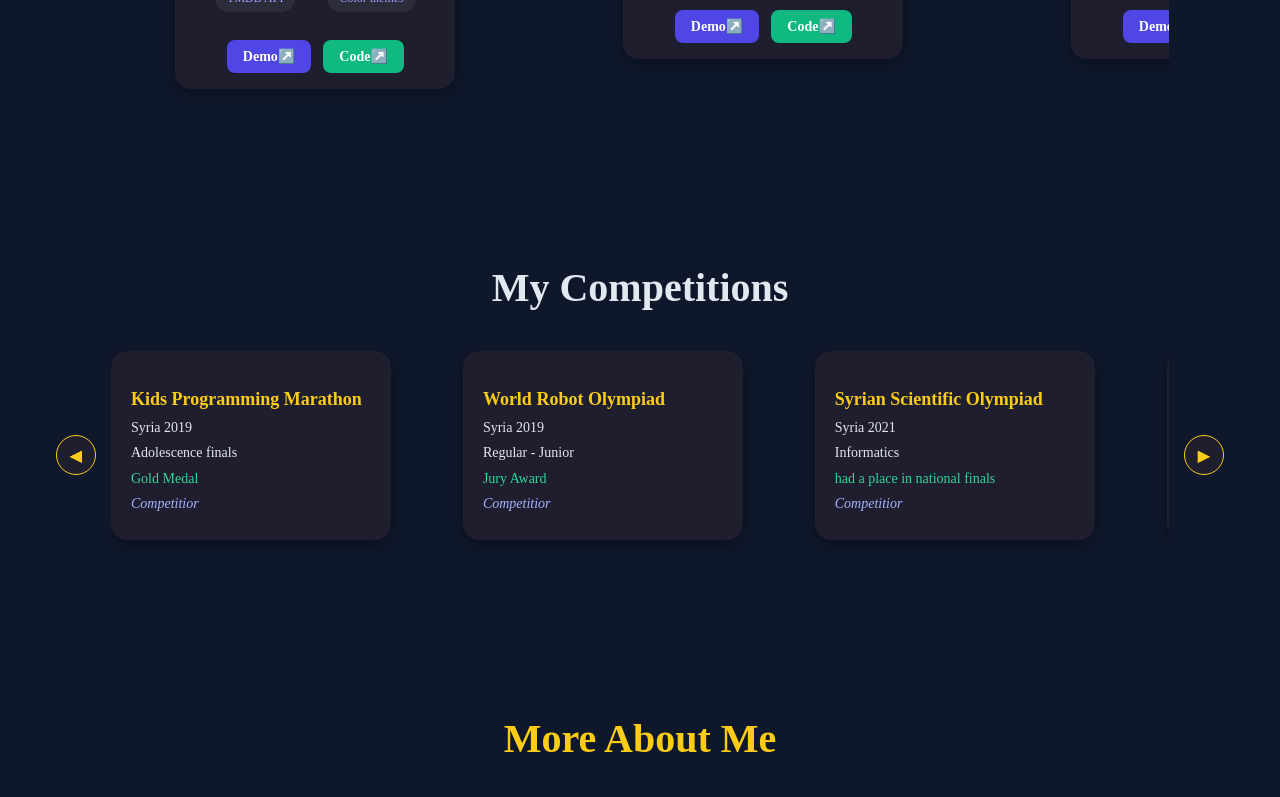
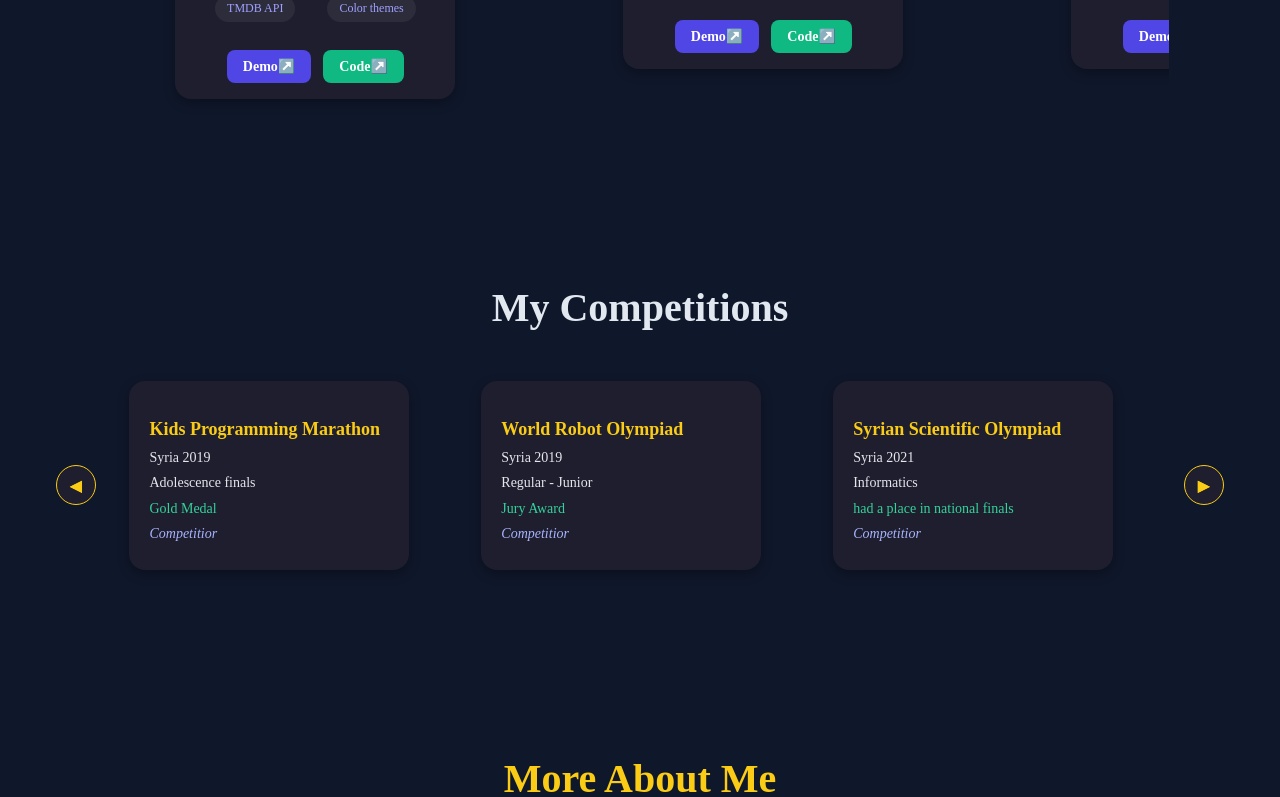
Before and after one commit to diaa07/portfolio, a React (Vite) app: page / in a window 1280 px wide. Shown: the part 2147-2944 px from the top of the page. Built offline with nearby package versions, Linux system fonts and the light colour scheme.

Commit message:
ui improvements

```diff
--- a/src/App.jsx
+++ b/src/App.jsx
@@ -13,9 +13,29 @@
   const [showContent, setShowContent] = useState(false);
 
   useEffect(() => {
+    const scrollToTop = () => {
+      window.scrollTo({
+        top: 0,
+        behavior: "smooth",
+      });
+    };
+
     if (!loading) {
-      setTimeout(() => setShowContent(true), 300);
+      setTimeout(() => {
+        scrollToTop();
+        setShowContent(true);
+      }, 300);
     }
+
+    window.addEventListener("beforeunload", () => {
+      window.scrollTo(0, 0);
+    });
+
+    return () => {
+      window.removeEventListener("beforeunload", () => {
+        window.scrollTo(0, 0);
+      });
+    };
   }, [loading]);
 
   return (
--- a/src/components/Splash.css
+++ b/src/components/Splash.css
@@ -13,6 +13,12 @@
   z-index: 9999;
   font-family: monospace;
   animation: fadeOut 0.5s ease 3s forwards;
+  transition: opacity 0.5s ease, visibility 0.5s ease;
+}
+
+.splash.hidden {
+  opacity: 0;
+  visibility: hidden;
 }
 
 .splash-text {
--- a/src/components/Splash.jsx
+++ b/src/components/Splash.jsx
@@ -32,8 +32,9 @@
 
   useEffect(() => {
     const timer = setTimeout(() => {
-      onFinish();
-    }, 3500);
+      document.querySelector(".splash").classList.add("hidden");
+      setTimeout(onFinish, 500);
+    }, 3000);
     return () => clearTimeout(timer);
   }, [onFinish]);
 
--- a/src/pages/Competitions.css
+++ b/src/pages/Competitions.css
@@ -24,6 +24,11 @@
 .swiper-content {
   flex: 1;
   overflow: hidden;
+  width: 100%;
+}
+
+.swiper {
+  padding: 10px 0;
 }
 
 .comp-card {
@@ -37,6 +42,7 @@
   text-align: left;
   transition: all 0.3s ease;
   height: 100%;
+  margin: 0 auto;
 }
 
 .comp-card:hover {
@@ -132,4 +138,12 @@
   .comp-container {
     padding: 40px 10px;
   }
+  .comp-card {
+    width: 100%;
+    padding: 15px;
+  }
+  .swiper-slide {
+    width: 85% !important;
+    margin-right: 10px;
+  }
 }
--- a/src/pages/Competitions.jsx
+++ b/src/pages/Competitions.jsx
@@ -86,16 +86,34 @@
         <div className="swiper-content">
           <Swiper
             loop={true}
+            loopAdditionalSlides={2}
             spaceBetween={20}
             onSwiper={(swiper) => (swiperRef.current = swiper)}
+            onBeforeInit={(swiper) => {
+              swiper.params.loopFillGroupWithBlank = true;
+              swiper.params.watchSlidesVisibility = true;
+              swiper.params.watchSlidesProgress = true;
+            }}
             navigation={false}
             pagination={{ clickable: true }}
             modules={[Navigation, Pagination]}
             breakpoints={{
-              320: { slidesPerView: 1.1 },
-              600: { slidesPerView: 1.5 },
-              768: { slidesPerView: 2.2 },
-              1024: { slidesPerView: 3.2 },
+              320: {
+                slidesPerView: 1.1,
+                loopAdditionalSlides: 1,
+              },
+              600: {
+                slidesPerView: 1.5,
+                loopAdditionalSlides: 1,
+              },
+              768: {
+                slidesPerView: 2.2,
+                loopAdditionalSlides: 2,
+              },
+              1024: {
+                slidesPerView: 3.2,
+                loopAdditionalSlides: 3,
+              },
             }}
           >
             {competitions.map((comp) => (
```
